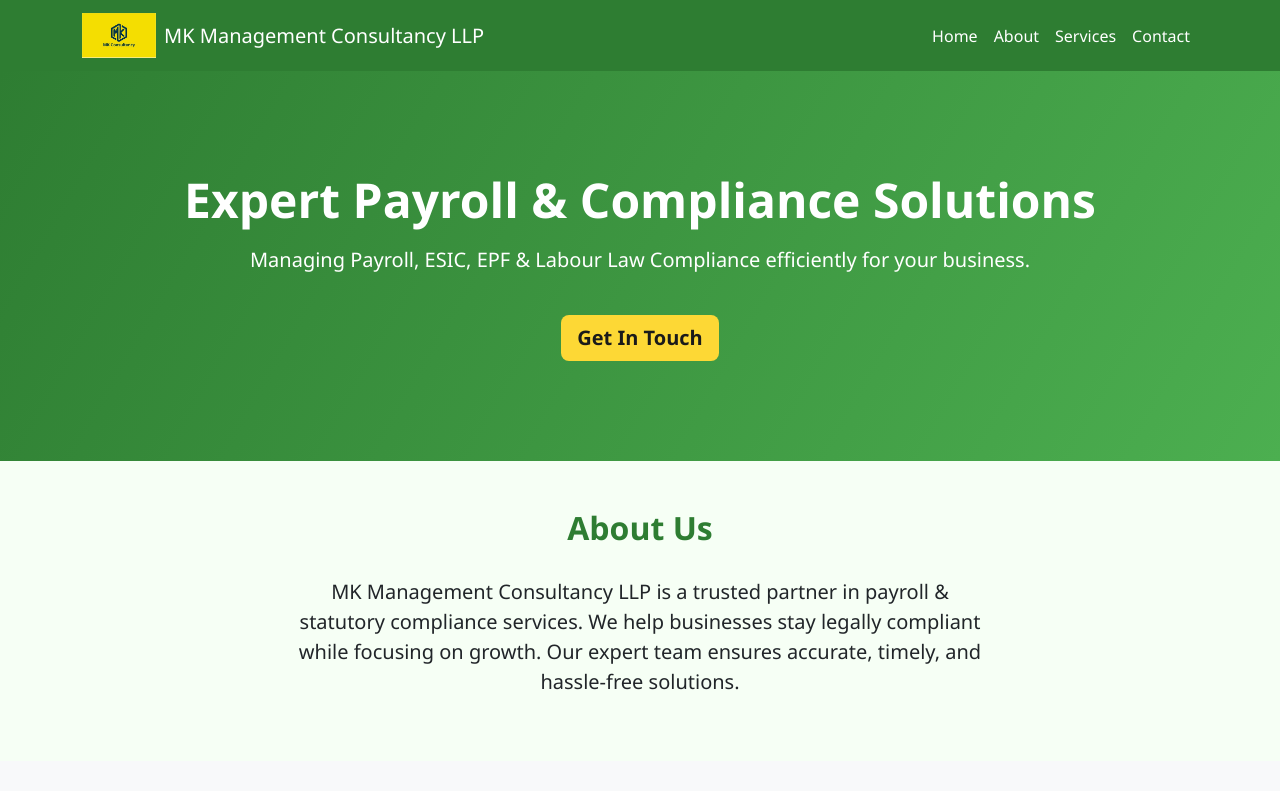
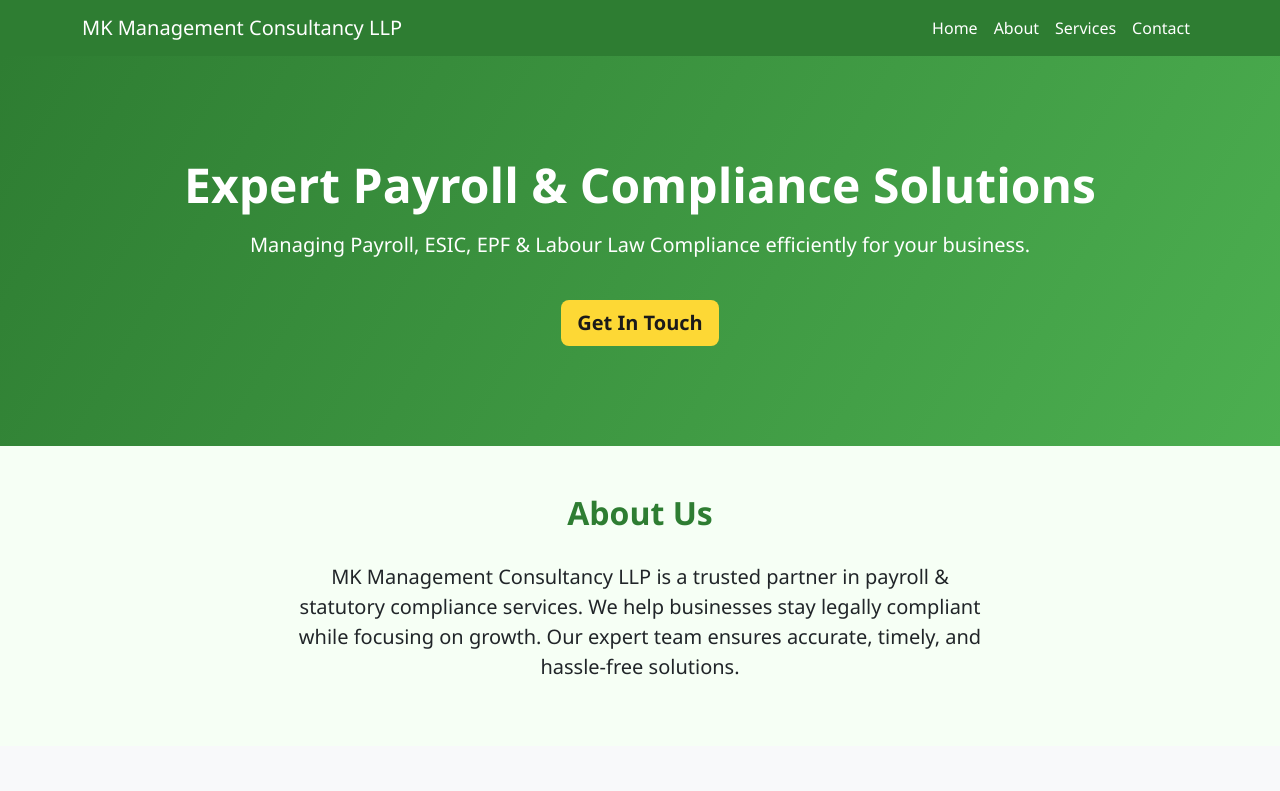
Before and after one commit to Mandar2888/mkconsultancy, a plain HTML site: page index.html in a window 1280 px wide. Shown: the top 791 px of the page. Drawn offline with nearby package versions, Linux system fonts and the light colour scheme.

Commit message:
Update index.html

```diff
--- a/index.html
+++ b/index.html
@@ -92,7 +92,7 @@
 <nav class="navbar navbar-expand-lg navbar-dark sticky-top">
   <div class="container">
     <a class="navbar-brand d-flex align-items-center" href="#">
-      <img src="WhatsApp Image 2025-10-19 at 2.00.24 PM.jpeg" alt="MK Logo"> <!-- Replace logo.png with your actual logo -->
+      <!--<img src="WhatsApp Image 2025-10-19 at 2.00.24 PM.jpeg" alt="MK Logo"> <!-- Replace logo.png with your actual logo -->
       <span>MK Management Consultancy LLP</span>
     </a>
     <button class="navbar-toggler" type="button" data-bs-toggle="collapse" data-bs-target="#navbarNav">
```
